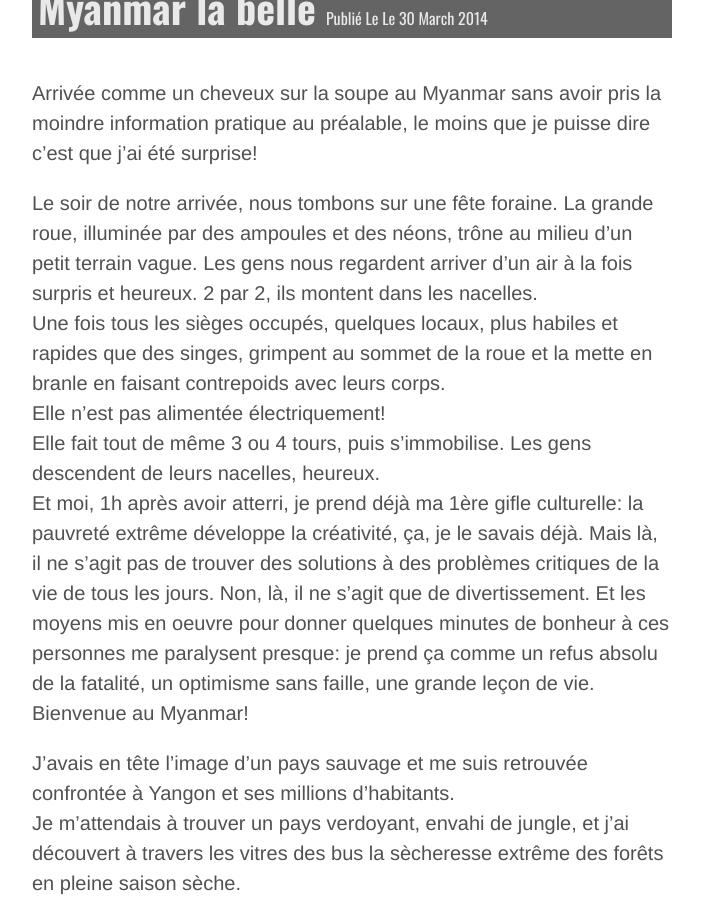
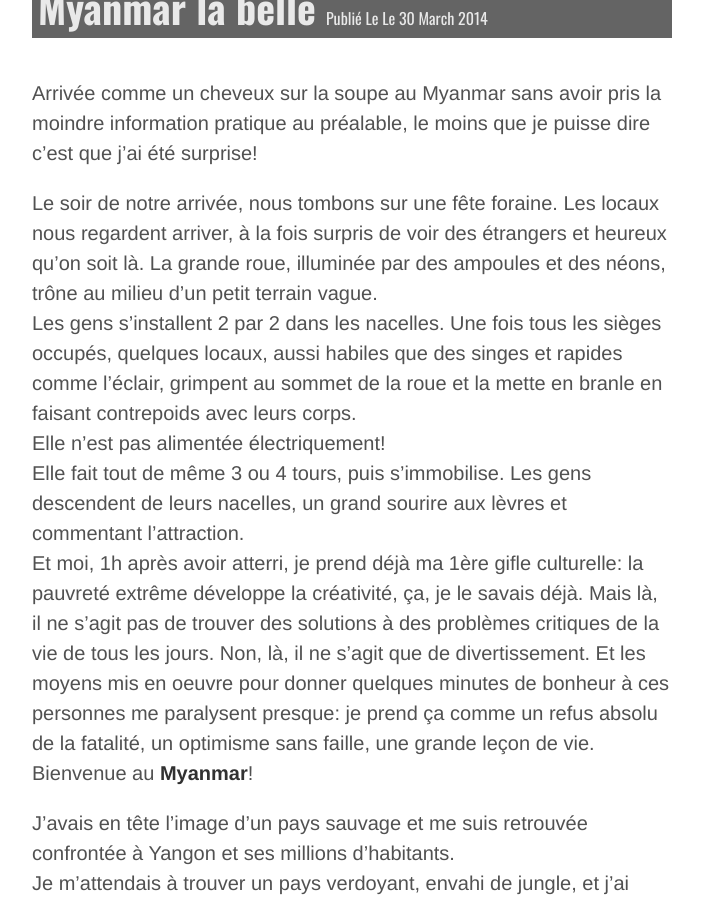
Before and after one commit to crossingborders/crossingborders.github.io, a Jekyll site: the page built from _posts/2014-03-30-Myanmar.md, in a window 1280 px wide and 900 px high. Shown: the whole window, without its empty margins (288-991 px from the left). Built offline with Jekyll 4.4.1, drawn with Linux system fonts in a browser that asks for light colours; Markdown is read by kramdown in place of the engine named in the settings.

Commit message:
Update 2014-03-30-Myanmar.md

```diff
--- a/_posts/2014-03-30-Myanmar.md
+++ b/_posts/2014-03-30-Myanmar.md
@@ -11,13 +11,12 @@ places:
 
 Arrivée comme un cheveux sur la soupe au Myanmar sans avoir pris la moindre information pratique au préalable, le moins que je puisse dire c'est que j'ai été surprise!
 
-Le soir de notre arrivée, nous tombons sur une fête foraine. La grande roue, illuminée par des ampoules et des néons, trône au milieu d'un petit terrain vague. Les gens nous regardent arriver d'un air à la fois surpris et heureux.
-2 par 2, ils montent dans les nacelles.
-Une fois tous les sièges occupés, quelques locaux, plus habiles et rapides que des singes, grimpent au sommet de la roue et la mette en branle en faisant contrepoids avec leurs corps.
+Le soir de notre arrivée, nous tombons sur une fête foraine. Les locaux nous regardent arriver, à la fois surpris de voir des étrangers et heureux qu'on soit là. La grande roue, illuminée par des ampoules et des néons, trône au milieu d'un petit terrain vague.
+Les gens s'installent 2 par 2 dans les nacelles. Une fois tous les sièges occupés, quelques locaux, aussi habiles que des singes et rapides comme l'éclair, grimpent au sommet de la roue et la mette en branle en faisant contrepoids avec leurs corps.
 Elle n'est pas alimentée électriquement!
-Elle fait tout de même 3 ou 4 tours, puis s'immobilise. Les gens descendent de leurs nacelles, heureux.
+Elle fait tout de même 3 ou 4 tours, puis s'immobilise. Les gens descendent de leurs nacelles, un grand sourire aux lèvres et commentant l'attraction.
 Et moi, 1h après avoir atterri, je prend déjà ma 1ère gifle culturelle: la pauvreté extrême développe la créativité, ça, je le savais déjà. Mais là, il ne s'agit pas de trouver des solutions à des problèmes critiques de la vie de tous les jours. Non, là, il ne s'agit que de divertissement. Et les moyens mis en oeuvre pour donner quelques minutes de bonheur à ces personnes me paralysent presque: je prend ça comme un refus absolu de la fatalité, un optimisme sans faille, une grande leçon de vie.
-Bienvenue au Myanmar!
+Bienvenue au **Myanmar**!
 
 J'avais en tête l'image d'un pays sauvage et me suis retrouvée confrontée à Yangon et ses millions d'habitants.
 Je m'attendais à trouver un pays verdoyant, envahi de jungle, et j'ai découvert à travers les vitres des bus la sècheresse extrême des forêts en pleine saison sèche.
```
